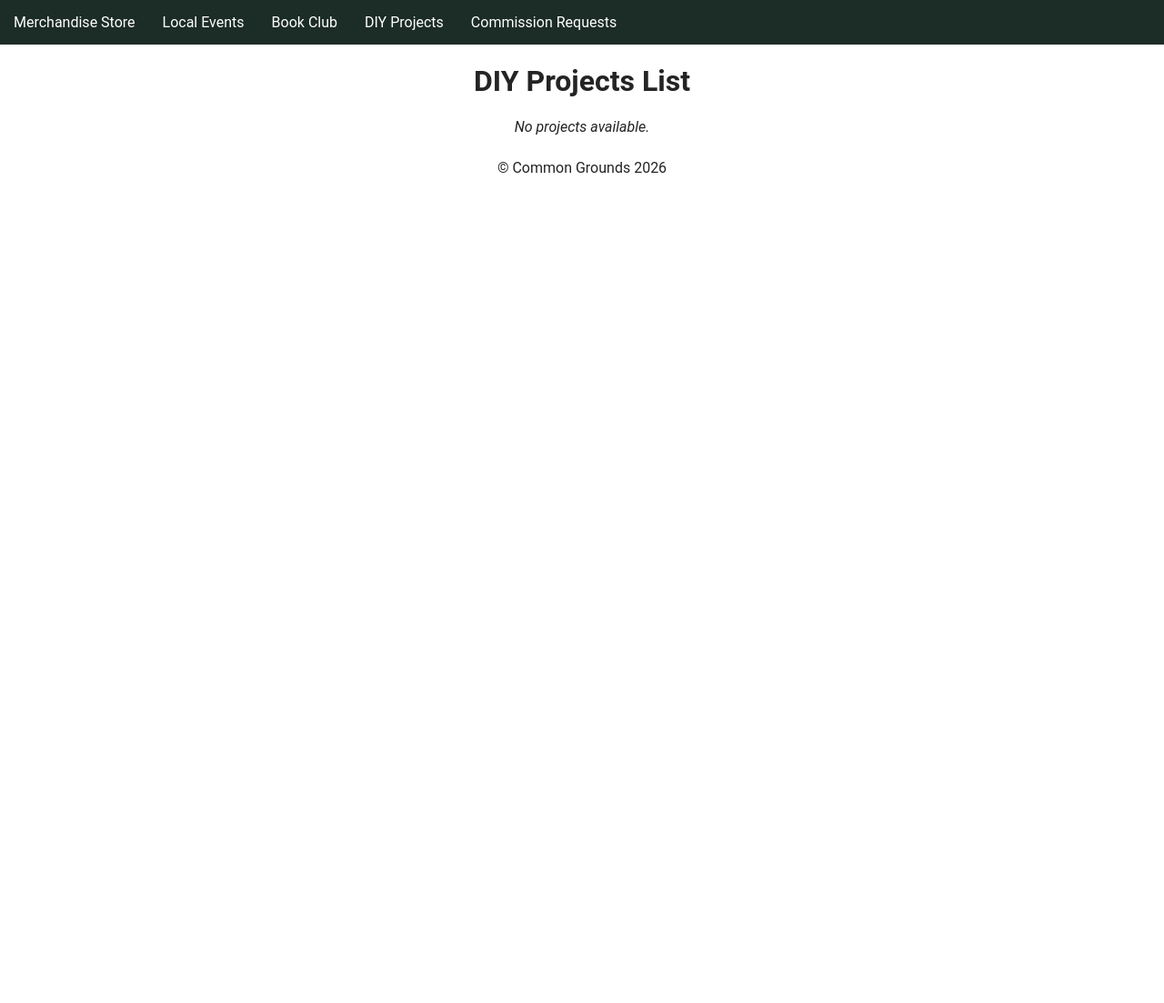
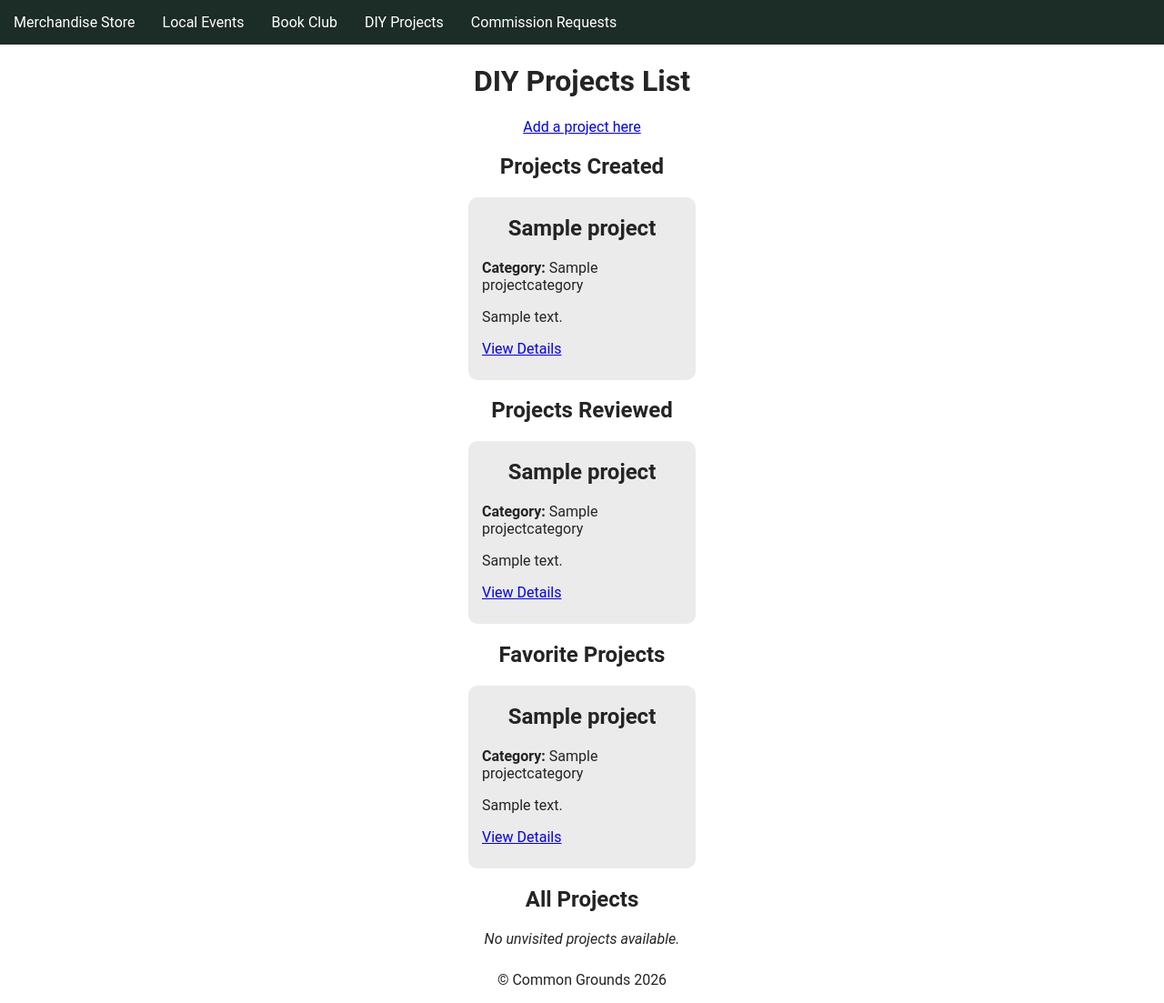
Before and after one commit to jeconiahbautista/commongrounds-AG-17, a Django app: page /diyprojects/projects/ in a window 1280 px wide. Shown: the whole page at 91% size. Before the commit the page ends 190 px from the top, so only its background shows below. Run offline with Django 5.2, Linux system fonts and the light colour scheme; a user stored in the database is signed in; tables that the repository leaves empty hold one stand-in row (values such as "Sample post").

Commit message:
Fixed the list view interface.

```diff
--- a/diyprojects/templates/diy-projects_list.html
+++ b/diyprojects/templates/diy-projects_list.html
@@ -2,6 +2,74 @@
 
 {% block body %}
 <h1>DIY Projects List</h1>
+<div class="content">
+    <div class="add">
+        <a href="/diyprojects/project/add">Add a project here</a>
+    </div>
+    <h2>Projects Created</h2>
+    {% if created_projects %}
+    <div class="main-content">
+        {% for project in created_projects %}
+        <div class="card">
+            <ul>
+                <li>
+                    <h2>{{ project.title }}</h2>
+                    <p><strong>Category:</strong> {{ project.category.name }}</p>
+                    <p>{{ project.description|truncatechars:30}}</p>
+                    <a href="{{ project.get_absolute_url }}">View Details</a>
+                </li>
+            </ul>
+        </div>
+        {% endfor %}
+    </div>
+    {% else %}
+    <div class="else-main-content">
+        <p><em>No created projects.</em></p>
+    </div>
+    {% endif %}
+    <h2>Projects Reviewed</h2>
+    {% if reviewed_projects %}
+    <div class="main-content">
+        {% for project in reviewed_projects %}
+        <div class="card">
+            <ul>
+                <li>
+                    <h2>{{ project.title }}</h2>
+                    <p><strong>Category:</strong> {{ project.category.name }}</p>
+                    <p>{{ project.description|truncatechars:30}}</p>
+                    <a href="{{ project.get_absolute_url }}">View Details</a>
+                </li>
+            </ul>
+        </div>
+        {% endfor %}
+    </div>
+    {% else %}
+    <div class="else-main-content">
+        <p><em>No reviewed projects.</em></p>
+    </div>
+    {% endif %}
+    <h2>Favorite Projects</h2>
+    {% if favorited_projects %}
+    <div class="main-content">
+        {% for project in favorited_projects %}
+        <div class="card">
+            <ul>
+                <li>
+                    <h2>{{ project.title }}</h2>
+                    <p><strong>Category:</strong> {{ project.category.name }}</p>
+                    <p>{{ project.description|truncatechars:30}}</p>
+                    <a href="{{ project.get_absolute_url }}">View Details</a>
+                </li>
+            </ul>
+        </div>
+        {% endfor %}
+    </div>
+    {% else %}
+    <div class="else-main-content">
+        <p><em>No favorite projects.</em></p>
+    </div>
+    {% endif %}
+    <h2>All Projects</h2>
     {% if projects %}
     <div class="main-content">
         {% for project in projects %}
@@ -19,7 +87,8 @@
     </div>
     {% else %}
     <div class="else-main-content">
-    <p><em>No projects available.</em></p>
+        <p><em>No unvisited projects available.</em></p>
     </div>
     {% endif %}
+</div>
 {% endblock %}
--- a/static/styles.css
+++ b/static/styles.css
@@ -46,7 +46,8 @@ header a:active {
     font-weight: bold;
 }
 
-h1 {
+h1,
+h2 {
     text-align: center;
 }
 
@@ -88,3 +89,7 @@ ul {
     margin: 15px;
     border-radius: 15px;
 }
+
+.add {
+    text-align: center;
+}
--- a/templates/base.html
+++ b/templates/base.html
@@ -8,6 +8,7 @@
     <link rel="stylesheet" type="text/css" href="{% static 'styles.css' %}">
     <title> Common Grounds </title>
     <style></style>
+    {% block head %}{% endblock %}
 </head>
 
 <body>
```
Lines whose indentation alone changed are shown as unchanged.
